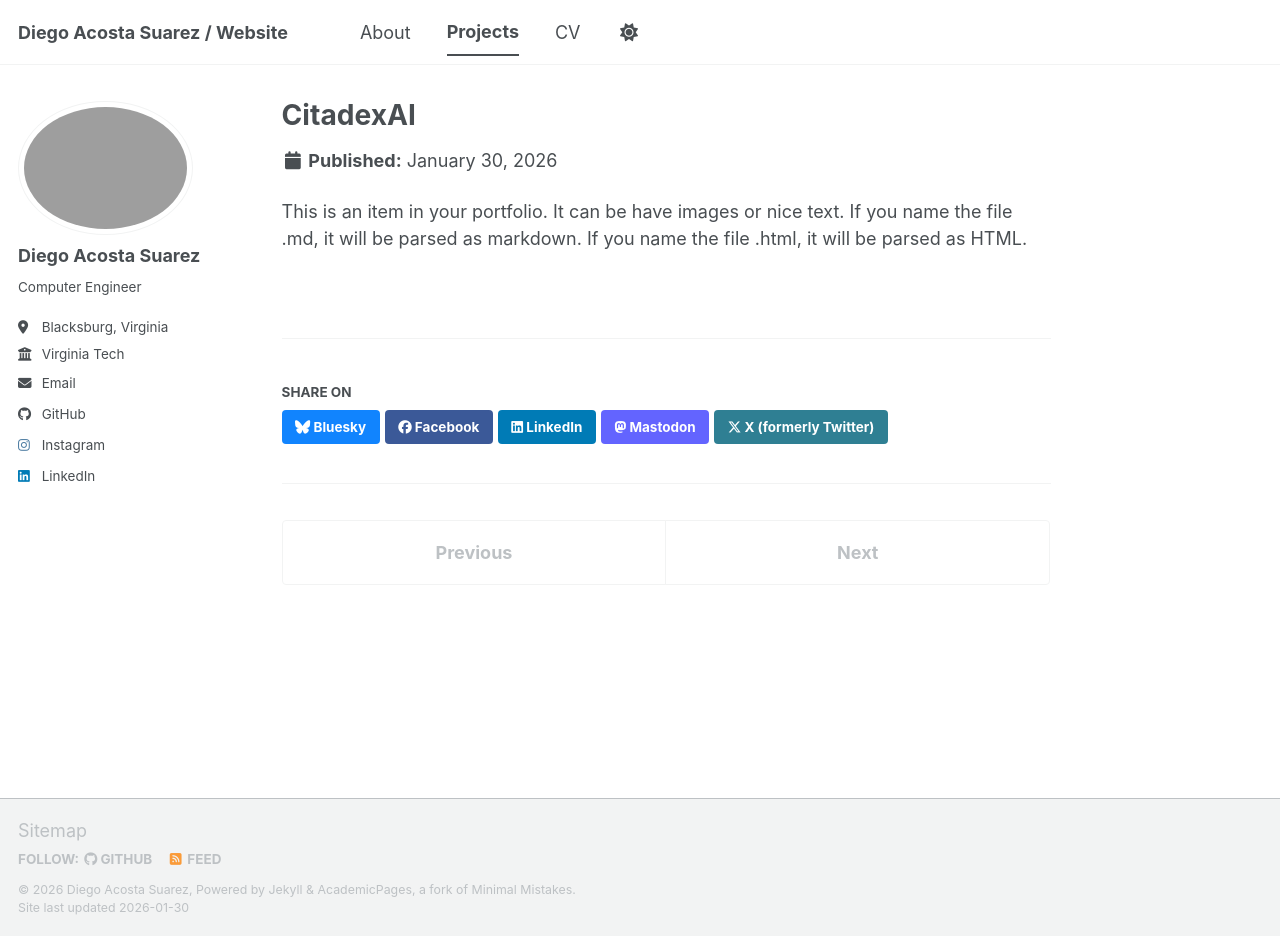
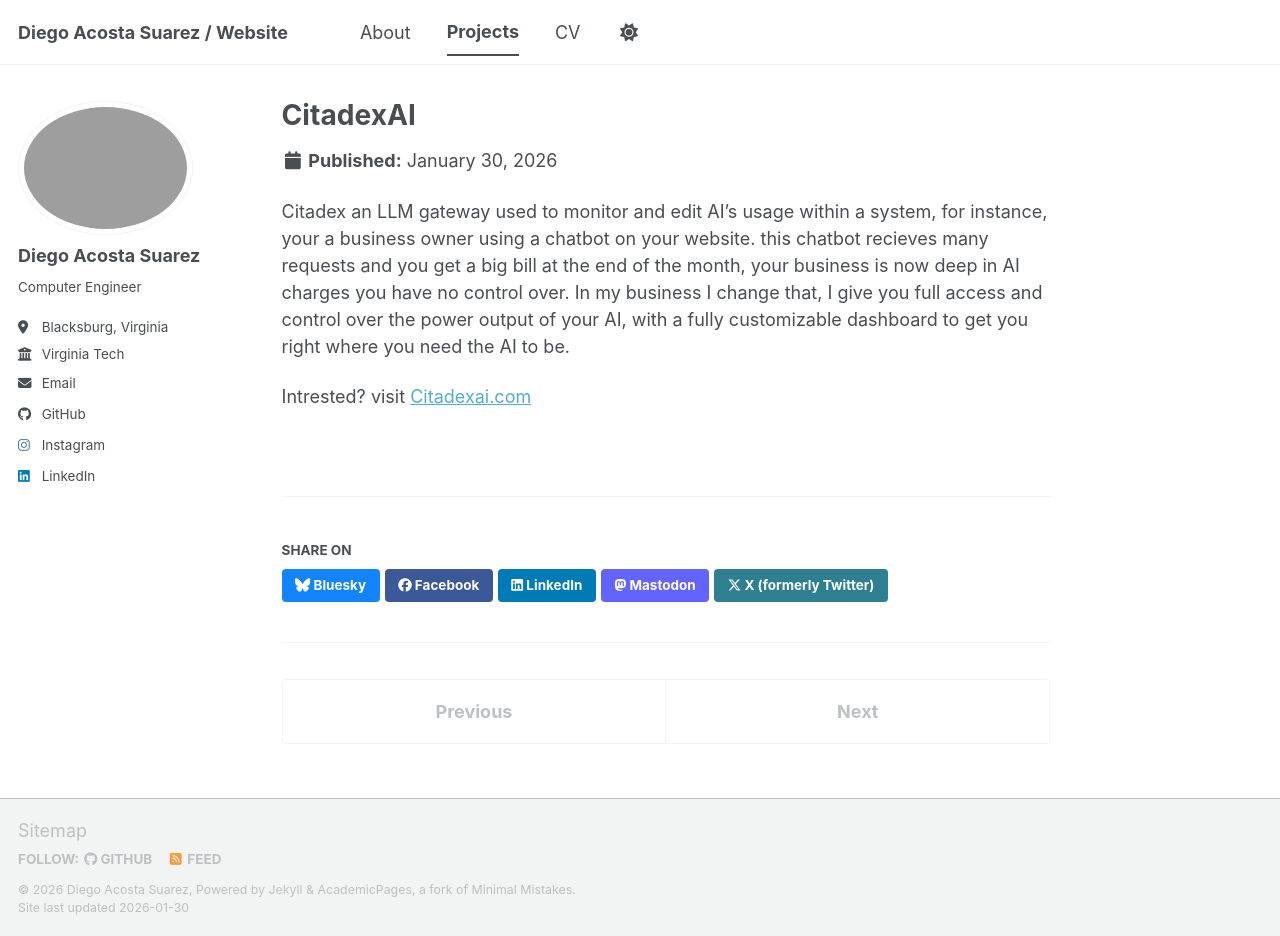
Before and after one commit to diegosuarez1/diegosuarez1.github.io, a Jekyll site: the page built from _portfolio/portfolio-1.md, in a window 1280 px wide and 936 px high. Built offline with Jekyll 4.4.1, drawn with Linux system fonts in a browser that asks for light colours; a script bundle is joined from its source files by our own code; library files that are not in the unit come from our copies.

Commit message:
bug fixes and description for projects

```diff
--- a/_portfolio/portfolio-1.md
+++ b/_portfolio/portfolio-1.md
@@ -1,7 +1,9 @@
 ---
 title: "CitadexAI"
-excerpt: "Citadex is an LLM Gateway used for budget control and data analytics <br/><img src='/images/Citadex_Main_logo.png'>"
+excerpt: "Citadex is an LLM Gateway used for budget control and data analytics <br/><img src='/images/Citadex_Main_logo_design.png'>"
 collection: portfolio
 ---
 
-This is an item in your portfolio. It can be have images or nice text. If you name the file .md, it will be parsed as markdown. If you name the file .html, it will be parsed as HTML.
+Citadex an LLM gateway used to monitor and edit AI's usage within a system, for instance, your a business owner using a chatbot on your website. this chatbot recieves many requests and you get a big bill at the end of the month, your business is now deep in AI charges you have no control over. In my business I change that, I give you full access and control over the power output of your AI, with a fully customizable dashboard to get you right where you need the AI to be.
+
+Intrested? visit [Citadexai.com](https://citadexai.com)
--- a/_portfolio/portfolio-2.html
+++ b/_portfolio/portfolio-2.html
@@ -4,4 +4,6 @@
 collection: portfolio
 ---
 
-This is an item in your portfolio. It can be have images or nice text. If you name the file .md, it will be parsed as markdown. If you name the file .html, it will be parsed as HTML.
+This project is a Trail Finder, for people passionate about finding the right trails, here is a full playground to find the trail just right for you.
+Not only do we track the trails in the area, but we have data analytics to track how easy, long, or even steep the trail is just by customer reviews from
+data fusion from multiple websites. Not only is our data stored, but we have an integrated chatbot to personalize your trailing experience to the max!
```
